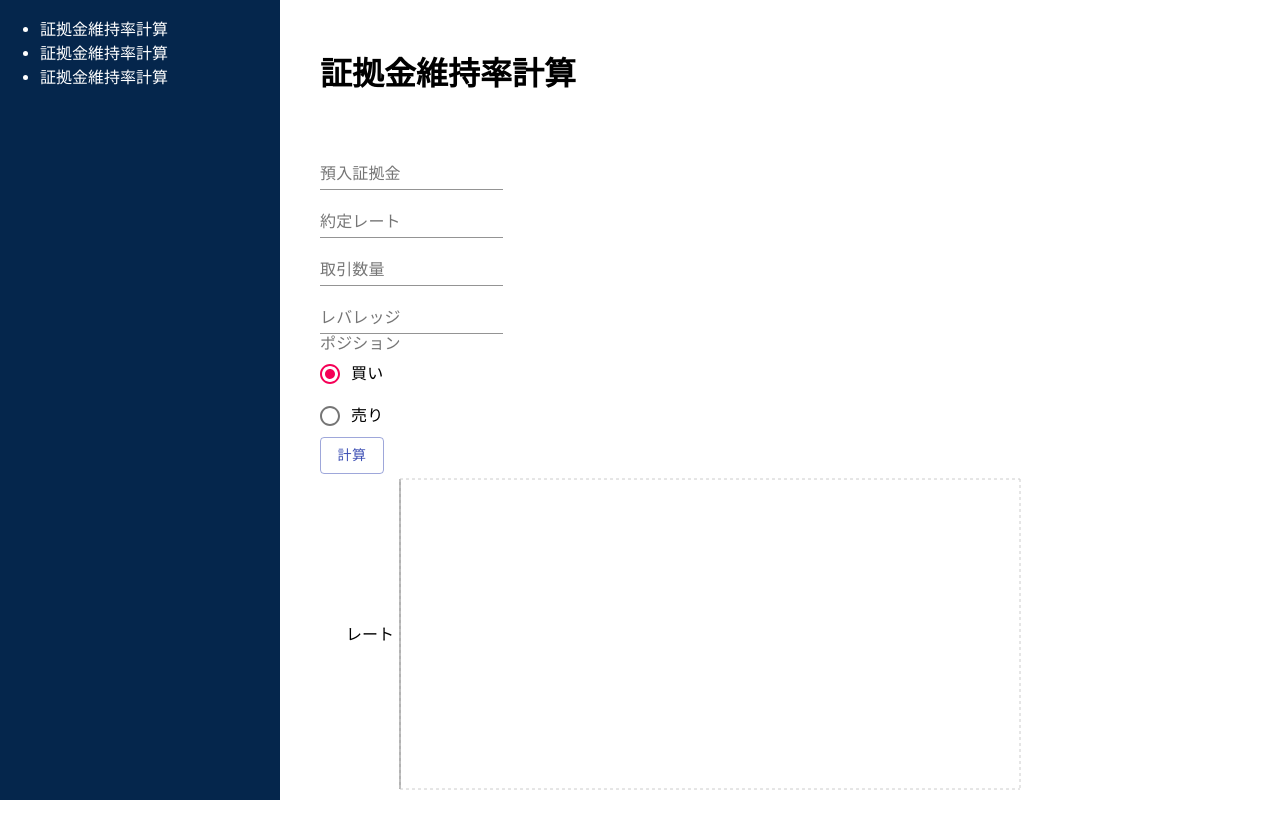
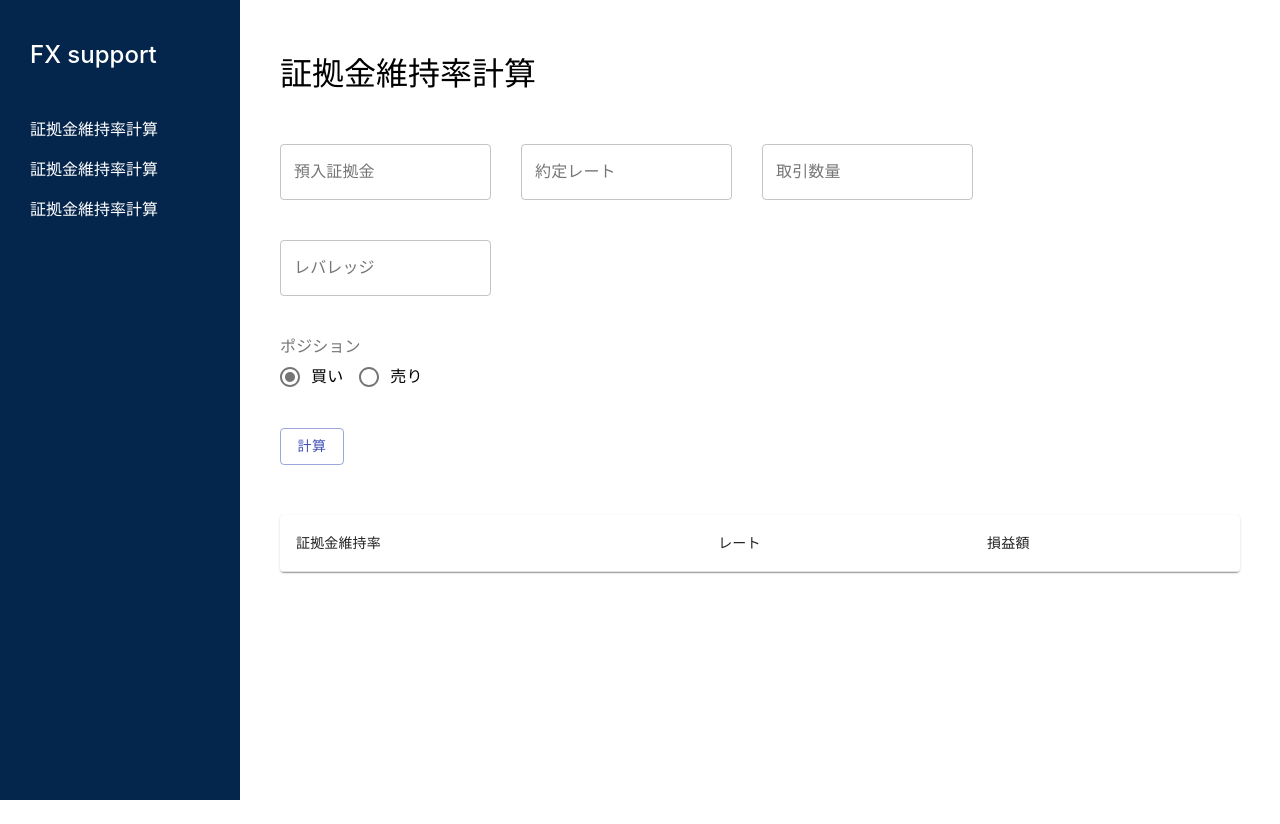
Before and after one commit to ksekine/margin-sample, a React (Create React App) app: page / in a window 1280 px wide. After the commit the page ends 800 px from the top, so only its background shows below. Built offline with nearby package versions, Linux system fonts and the light colour scheme.

Commit message:
add table.

```diff
--- a/src/App.tsx
+++ b/src/App.tsx
@@ -6,7 +6,7 @@ import styled from "styled-components";
 const Enclosure = styled.div`
   display: grid;
   position: relative;
-  grid-template-columns: 280px 1fr;
+  grid-template-columns: 240px 1fr;
   grid-template-rows: auto;
 `;
 
@@ -14,7 +14,7 @@ const Nav = styled.div`
   display: block;
   position: fixed;
   top: 0;
-  width: 280px;
+  width: 240px;
   overflow-y: auto;
   height: 100%;
   background-color: #05264c;
--- a/src/components/molecules/Navigation.tsx
+++ b/src/components/molecules/Navigation.tsx
@@ -1,14 +1,34 @@
 import React from "react";
+import styled from "styled-components";
+
+const ProjectName = styled.h2`
+  font-weight: 500;
+  margin-top: 40px;
+  margin-left: 30px;
+  margin-bottom: 40px;
+`;
+
+const Ul = styled.ul`
+  padding-left: 30px;
+`;
+
+const List = styled.li`
+  line-height: 2.5;
+  list-style: none;
+`;
 
 const Navigation: React.FC = () => {
   return (
-    <nav>
-      <ul>
-        <li>証拠金維持率計算</li>
-        <li>証拠金維持率計算</li>
-        <li>証拠金維持率計算</li>
-      </ul>
-    </nav>
+    <>
+      <ProjectName>FX support</ProjectName>
+      <nav>
+        <Ul>
+          <List>証拠金維持率計算</List>
+          <List>証拠金維持率計算</List>
+          <List>証拠金維持率計算</List>
+        </Ul>
+      </nav>
+    </>
   );
 };
 
--- /dev/null
+++ b/src/components/molecules/TableContent.tsx
@@ -0,0 +1,47 @@
+import React from "react";
+import Table from "@material-ui/core/Table";
+import TableBody from "@material-ui/core/TableBody";
+import TableCell from "@material-ui/core/TableCell";
+import TableContainer from "@material-ui/core/TableContainer";
+import TableHead from "@material-ui/core/TableHead";
+import TableRow from "@material-ui/core/TableRow";
+import Paper from "@material-ui/core/Paper";
+
+interface Data {
+  marginRate: number;
+  exchangeRate: number;
+  profitAndLoss: number;
+}
+
+type Props = {
+  rows: Data[];
+};
+
+const TableContent: React.FC<Props> = (props: Props) => {
+  return (
+    <TableContainer component={Paper}>
+      <Table>
+        <TableHead>
+          <TableRow>
+            <TableCell>証拠金維持率</TableCell>
+            <TableCell>レート</TableCell>
+            <TableCell>損益額</TableCell>
+          </TableRow>
+        </TableHead>
+        <TableBody>
+          {props.rows.map((row) => {
+            return (
+              <TableRow key={row.marginRate}>
+                <TableCell>{row.marginRate * 100} %</TableCell>
+                <TableCell>{row.exchangeRate}</TableCell>
+                <TableCell>{row.profitAndLoss}</TableCell>
+              </TableRow>
+            );
+          })}
+        </TableBody>
+      </Table>
+    </TableContainer>
+  );
+};
+
+export default TableContent;
--- a/src/components/pages/Margin.tsx
+++ b/src/components/pages/Margin.tsx
@@ -9,115 +9,175 @@ import {
   Button,
 } from "@material-ui/core";
 import styled from "styled-components";
-import Chart from "../molecules/Chart";
+import TableContent from "../molecules/TableContent";
 
 const Title = styled.h1`
   margin: 3rem auto;
+  font-weight: 500;
+`;
+
+const Form = styled.form`
+  margin-top: 50px;
+  margin-bottom: 50px;
+`;
+
+const FormContainer = styled.div`
+  display: flex;
+  flex-wrap: wrap;
+`;
+
+const FieldContainer = styled.div`
+  margin-right: 30px;
+  margin-bottom: 30px;
+`;
+
+const ErrorContainer = styled.div`
+  font-size: 12px;
+  color: red;
+  margin-top: 10px;
+  margin-bottom: 10px;
+`;
+
+const TableContainer = styled.div`
+  margin-bottom: 50px;
 `;
 
 type FormData = {
   depositeMargin: number;
   executionRate: number;
-  transactionQuantity: number;
+  quantity: number;
   leverage: number;
   position: string;
 };
 
-type Data = {
-  currentRate: number;
-  marginMaintenanceRate: number;
-};
+interface Data {
+  marginRate: number;
+  exchangeRate: number;
+  profitAndLoss: number;
+}
 
 const radioList: string[] = ["買い", "売り"];
 
+const calcExchangeRate = (
+  position: string,
+  marginRate: number,
+  leverage: number,
+  executionRate: number,
+  depositeMargin: number,
+  quantity: number
+) => {
+  let exchangeRate: number;
+  let profitAndLoss: number;
+
+  if (position === radioList[0]) {
+    exchangeRate =
+      (1.0 + marginRate / leverage) * executionRate - depositeMargin / quantity;
+    profitAndLoss = (exchangeRate - executionRate) * quantity;
+  } else {
+    exchangeRate =
+      (1.0 - marginRate / leverage) * executionRate + depositeMargin / quantity;
+    profitAndLoss = (executionRate - exchangeRate) * quantity;
+  }
+
+  return {
+    exchangeRate,
+    profitAndLoss,
+  };
+};
+
 const Margin: React.FC = () => {
-  const marginMaintenanceRateList = [0.3, 0.5, 1.0, 1.5, 2.0, 4.0, 5.0];
+  const marginRateList = [0.3, 0.5, 1.0, 1.5, 2.0, 4.0, 5.0];
   const [data, setData] = useState<Data[]>([]);
   const { register, handleSubmit, control, errors } = useForm<FormData>();
   const onSubmit = handleSubmit(
-    ({
+    ({ depositeMargin, executionRate, quantity, leverage, position }) => {
+      const tmpData: Data[] = [];
+      marginRateList.map((marginRate) => {
+        const { exchangeRate, profitAndLoss } = calcExchangeRate(
+          position,
+          marginRate,
+          leverage,
+          executionRate,
           depositeMargin,
-      executionRate,
-      transactionQuantity,
-      leverage,
-      position,
-    }) => {
-      const tmpData: Data[] = [];
-      let rate: number;
-      marginMaintenanceRateList.map((marginMaintenanceRate) => {
-        if (position === radioList[0]) {
-          rate =
-            (1.0 + marginMaintenanceRate / leverage) * executionRate -
-            depositeMargin / transactionQuantity;
-        } else if (position === radioList[1]) {
-          rate =
-            (1.0 - marginMaintenanceRate / leverage) * executionRate +
-            depositeMargin / transactionQuantity;
-        } else {
-          rate = 1.0;
-        }
+          quantity
+        );
+
         tmpData.push({
-          currentRate: rate,
-          marginMaintenanceRate: marginMaintenanceRate,
+          marginRate,
+          exchangeRate,
+          profitAndLoss,
         });
       });
 
       setData(tmpData);
-      console.log(tmpData);
     }
   );
 
   return (
     <>
       <Title>証拠金維持率計算</Title>
-      <form onSubmit={onSubmit}>
-        <div>
+      <Form onSubmit={onSubmit}>
+        <FormContainer>
+          <FieldContainer>
             <TextField
               inputRef={register({ required: true })}
               label="預入証拠金"
               name="depositeMargin"
+              variant="outlined"
             />
+            <ErrorContainer>
               {errors.depositeMargin && <div>This field is required</div>}
-        </div>
+            </ErrorContainer>
+          </FieldContainer>
 
-        <div>
+          <FieldContainer>
             <TextField
               inputRef={register({ required: true })}
               label="約定レート"
               name="executionRate"
+              variant="outlined"
             />
+            <ErrorContainer>
               {errors.executionRate && <div>This field is required</div>}
-        </div>
+            </ErrorContainer>
+          </FieldContainer>
 
-        <div>
+          <FieldContainer>
             <TextField
               inputRef={register({ required: true })}
               label="取引数量"
-            name="transactionQuantity"
+              name="quantity"
+              variant="outlined"
             />
-          {errors.transactionQuantity && <div>This field is required</div>}
-        </div>
+            <ErrorContainer>
+              {errors.quantity && <div>This field is required</div>}
+            </ErrorContainer>
+          </FieldContainer>
 
-        <div>
+          <FieldContainer>
             <TextField
               inputRef={register({ required: true })}
               label="レバレッジ"
               name="leverage"
+              variant="outlined"
             />
+            <ErrorContainer>
               {errors.leverage && <div>This field is required</div>}
-        </div>
+            </ErrorContainer>
+          </FieldContainer>
+        </FormContainer>
 
-        <div>
+        <FieldContainer>
           <FormLabel>ポジション</FormLabel>
           <Controller
             name="position"
             as={
-              <RadioGroup>
+              <RadioGroup row>
                 {radioList.map((item) => (
                   <FormControlLabel
                     key={item}
                     value={item}
-                    control={<Radio />}
+                    control={<Radio color="default" />}
                     label={item}
                   />
                 ))}
@@ -126,14 +186,16 @@ const Margin: React.FC = () => {
             control={control}
             defaultValue={radioList[0]}
           />
-        </div>
+        </FieldContainer>
 
         <Button type="submit" variant="outlined" color="primary">
           計算
         </Button>
-      </form>
+      </Form>
 
-      <Chart data={data} />
+      <TableContainer>
+        <TableContent rows={data} />
+      </TableContainer>
     </>
   );
 };
--- a/src/index.css
+++ b/src/index.css
@@ -1,11 +1,13 @@
 body {
   margin: 0;
-  font-family: 'Roboto', sans-serif;
+  font-family: -apple-system, BlinkMacSystemFont, Helvetica Neue, Segoe UI,
+    Hiragino Kaku Gothic ProN, Hiragino Sans, ヒラギノ角ゴ ProN W3, Arial,
+    メイリオ, Meiryo, sans-serif;
   -webkit-font-smoothing: antialiased;
   -moz-osx-font-smoothing: grayscale;
 }
 
 code {
-  font-family: source-code-pro, Menlo, Monaco, Consolas, 'Courier New',
+  font-family: source-code-pro, Menlo, Monaco, Consolas, "Courier New",
     monospace;
 }
```
Lines whose indentation alone changed are shown as unchanged.
